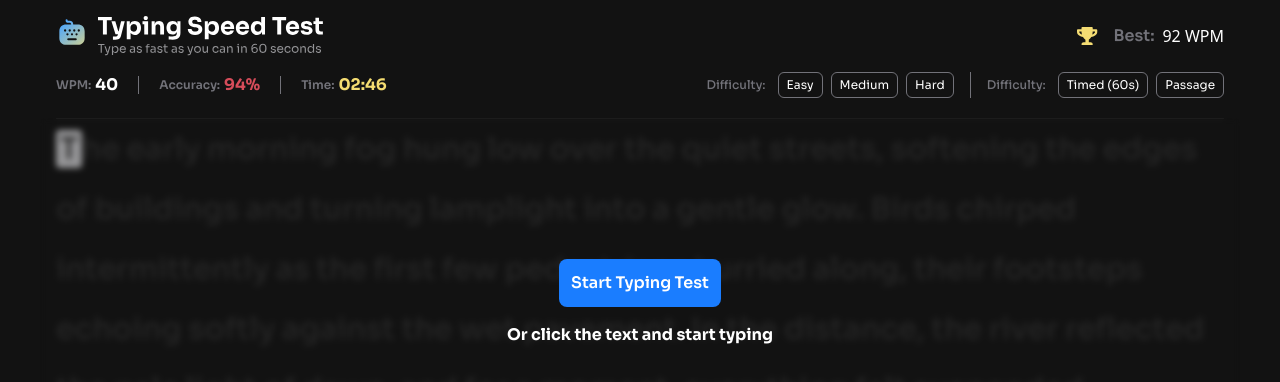
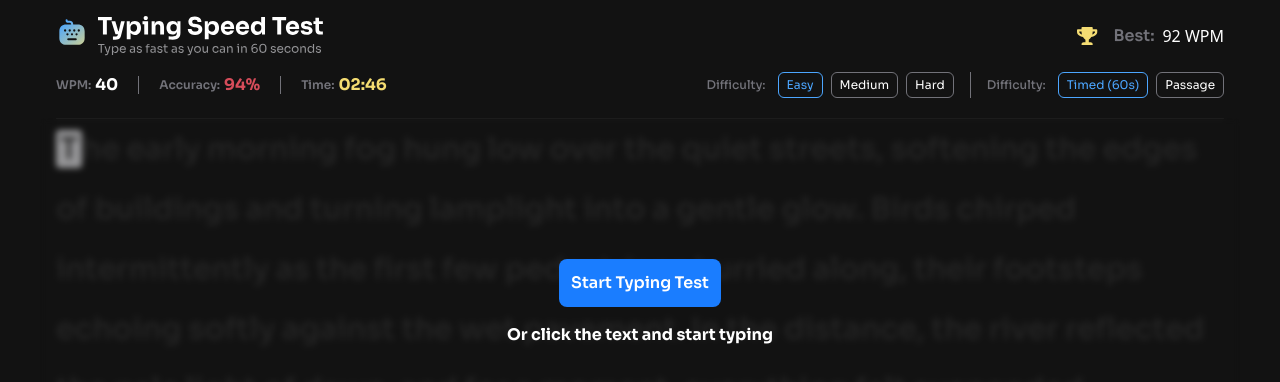
Before and after one commit to adriandotdev/frontendmentor-projects, a Next.js app: page /typingspeedtest in a window 1280 px wide. Shown: the top 382 px of the page. Built offline with nearby package versions, Linux system fonts and the light colour scheme.

Commit message:
add handler in difficulty and mode dropdowns and desktop component

```diff
--- a/app/typingspeedtest/page.tsx
+++ b/app/typingspeedtest/page.tsx
@@ -4,6 +4,9 @@
 
 import { cn } from "@/lib/utils";
 import { useCallback, useEffect, useState } from "react";
+
+type TDifficulty = "easy" | "medium" | "hard";
+type TMode = "timed" | "passage";
 
 export default function Page() {
 	const [sentence, setSentence] = useState(
@@ -22,10 +25,18 @@ export default function Page() {
 	const [currentIndex, setIndex] = useState(0);
 	const [wordIndex, setWordIndex] = useState(0);
 	const [cursorIndex, setCursorIndex] = useState(0);
-	const [options, setOptions] = useState({
+	const [options, setOptions] = useState<{
+		difficulty: TDifficulty;
+		mode: TMode;
+	}>({
 		difficulty: "easy",
 		mode: "timed",
 	});
+	const [stats, setStats] = useState({
+		wpm: 0,
+		accuracy: 0,
+	});
+
 	let tracker = 0;
 
 	const handleStart = () => setStarted(true);
@@ -42,6 +53,26 @@ export default function Page() {
 			})),
 		);
 	}, []);
+
+	const handleDifficulty = useCallback(
+		(value: TDifficulty) => {
+			setOptions({
+				...options,
+				difficulty: value,
+			});
+		},
+		[options],
+	);
+
+	const handleMode = useCallback(
+		(value: TMode) => {
+			setOptions({
+				...options,
+				mode: value,
+			});
+		},
+		[options],
+	);
 
 	useEffect(() => {
 		const handleKey = (e: KeyboardEvent) => {
@@ -88,13 +119,8 @@ export default function Page() {
 				let newIndex = currentIndex;
 				let newWordIndex = wordIndex;
 
-				console.log("INDEX BSPACE: ", newIndex);
-				console.log("WORD INDEX BSPACE: ", newWordIndex);
-
 				if (newIndex - 1 < 0) {
-					console.log("1 here");
 					if (newWordIndex - 1 >= 0) {
-						console.log("2 here");
 						newWordIndex -= 1;
 
 						const temp = arrayWord;
@@ -108,15 +134,12 @@ export default function Page() {
 						setIndex(newIndex);
 					}
 				} else {
-					console.log("3 here");
 					const temp = arrayWord;
 
 					temp[newWordIndex].typedAnswer[newIndex - 1][1] = undefined;
-					console.log("INDEX BSPACE: ", newIndex);
+
 					newIndex -= 1;
 
-					console.log("AFTER INDEX BSPACE: ", newIndex);
-					console.log(temp);
 					setIndex(newIndex);
 					setArrayWord(temp);
 				}
@@ -194,14 +217,20 @@ export default function Page() {
 					{/* Dropdowns */}
 					{/* Only shown on mobile view */}
 					<div className="flex gap-4 px-5 mt-5 xl:mt-0 xl:hidden">
-						<select className="border rounded-md border-white text-white p-1 grow basis-37.5">
-							<option>Easy</option>
-							<option>Medium</option>
-							<option>Hard</option>
+						<select
+							onChange={(e) => handleDifficulty(e.target.value as TDifficulty)}
+							className="border rounded-md border-white text-white p-1 grow basis-37.5"
+						>
+							<option value={"easy"}>Easy</option>
+							<option value={"medium"}>Medium</option>
+							<option value={"hard"}>Hard</option>
 						</select>
-						<select className="border rounded-md border-white text-white p-1 grow basis-37.5">
-							<option>Timed (60s)</option>
-							<option>Passage</option>
+						<select
+							onChange={(e) => handleMode(e.target.value as TMode)}
+							className="border rounded-md border-white text-white p-1 grow basis-37.5"
+						>
+							<option value={"timed"}>Timed (60s)</option>
+							<option value={"passage"}>Passage</option>
 						</select>
 					</div>
 
@@ -212,12 +241,23 @@ export default function Page() {
 								Difficulty:
 							</span>
 							<div className="gap-2 flex">
-								{["Easy", "Medium", "Hard"].map((option, index) => (
+								{[
+									{ label: "Easy", value: "easy" },
+									{ label: "Medium", value: "medium" },
+									{ label: "Hard", value: "hard" },
+								].map((option, index) => (
 									<button
+										onClick={() =>
+											handleDifficulty(option.value as TDifficulty)
+										}
 										key={index}
-										className="border text-white p-1 px-2 font-sora text-[12px] rounded-md border-[hsl(240,3%,46%)]"
+										className={cn(
+											"border text-white p-1 px-2 font-sora text-[12px] rounded-md border-[hsl(240,3%,46%)]",
+											option.value === options.difficulty &&
+												"text-[hsl(210,100%,65%)] border border-[hsl(210,100%,65%)]",
+										)}
 									>
-										{option}
+										{option.label}
 									</button>
 								))}
 							</div>
@@ -229,12 +269,20 @@ export default function Page() {
 								Difficulty:
 							</span>
 							<div className="gap-2 flex">
-								{["Timed (60s)", "Passage"].map((option, index) => (
+								{[
+									{ label: "Timed (60s)", value: "timed" },
+									{ label: "Passage", value: "passage" },
+								].map((option, index) => (
 									<button
+										onClick={() => handleMode(option.value as TMode)}
 										key={index}
-										className="border text-white p-1 px-2 font-sora text-[12px] rounded-md border-[hsl(240,3%,46%)]"
+										className={cn(
+											"border text-white p-1 px-2 font-sora text-[12px] rounded-md border-[hsl(240,3%,46%)]",
+											option.value === options.mode &&
+												"text-[hsl(210,100%,65%)] border border-[hsl(210,100%,65%)]",
+										)}
 									>
-										{option}
+										{option.label}
 									</button>
 								))}
 							</div>
```
